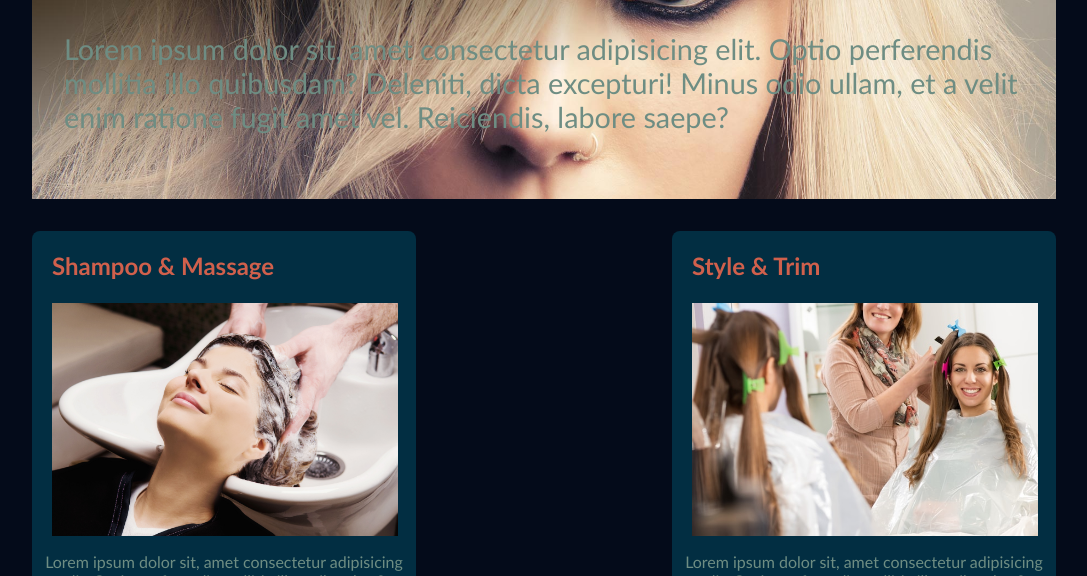
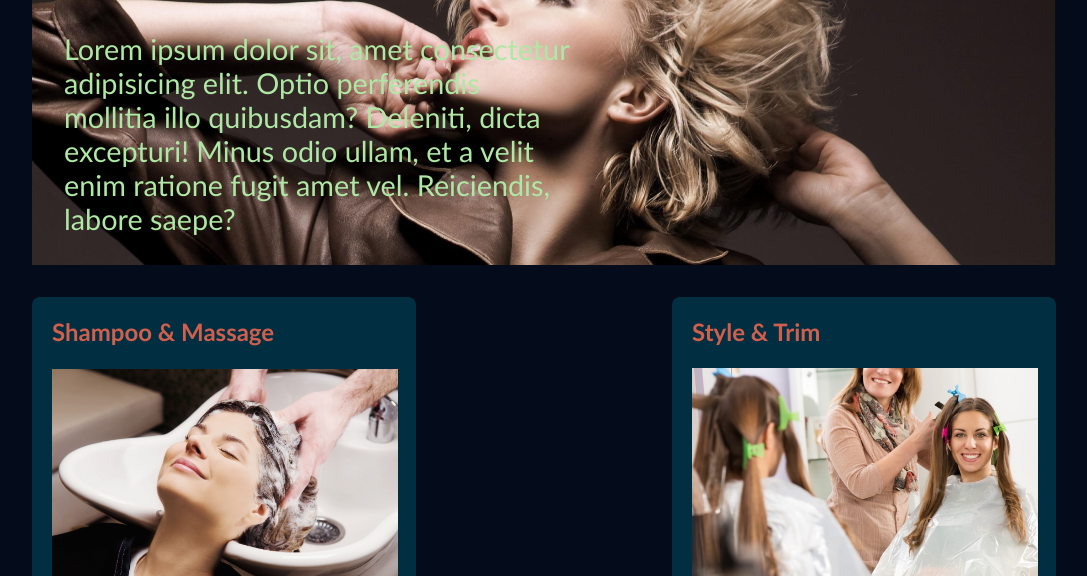
Before and after one commit to Ltaylr/HairDayRepo, a plain HTML site: page index.html in a window 1280 px wide. Shown: the part 524-1100 px from the top of the page, without its empty margins (96-1183 px from the left). Drawn offline with Linux system fonts and the light colour scheme.

Commit message:
top banner work

```diff
--- a/css/styles.css
+++ b/css/styles.css
@@ -28,22 +28,25 @@ nav a:link, a:visited{
 
 
 }
+#top{
+    justify-content: center;
+}
 #top article{
-    background-image: url('../images/desktop-1920x1080.jpg');
+    background-image: url('../images/glam_blonde.jpg');
     background-size: 100%;
     margin-bottom: 2rem;
     min-height: 20rem;
-    min-width: 40rem;
-
-
+    max-width: 100rem;
+    min-width: 50rem;
 }
 #top article h1{
     margin-left: 3rem;
 }
 #top article p{
     margin-left: 2rem;
+    margin-right: 30rem;
     font-size: 1.8rem;
-    color: rgb(110, 141, 131);
+    color: rgb(175, 231, 164);
 }
 nav a:hover{
 
```
